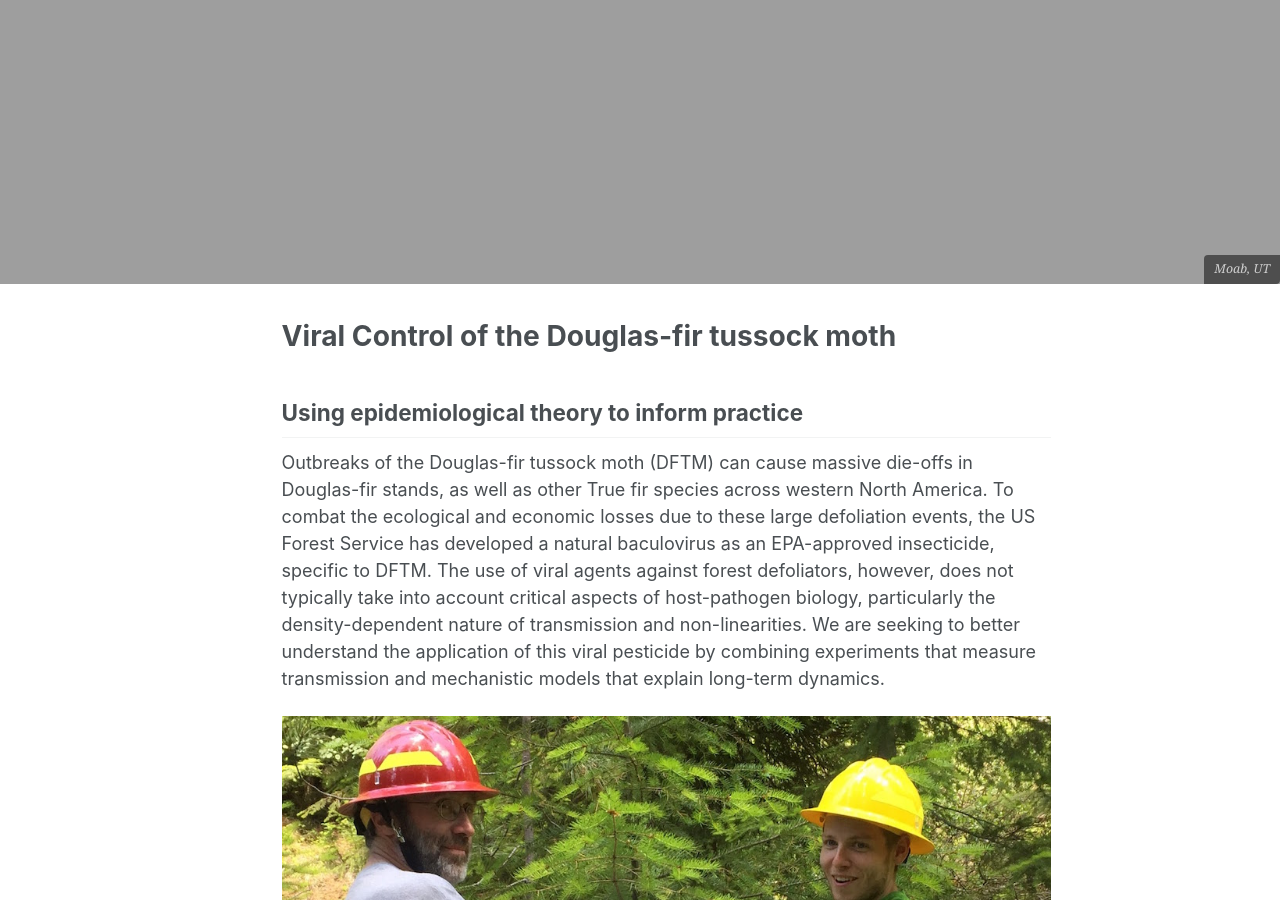
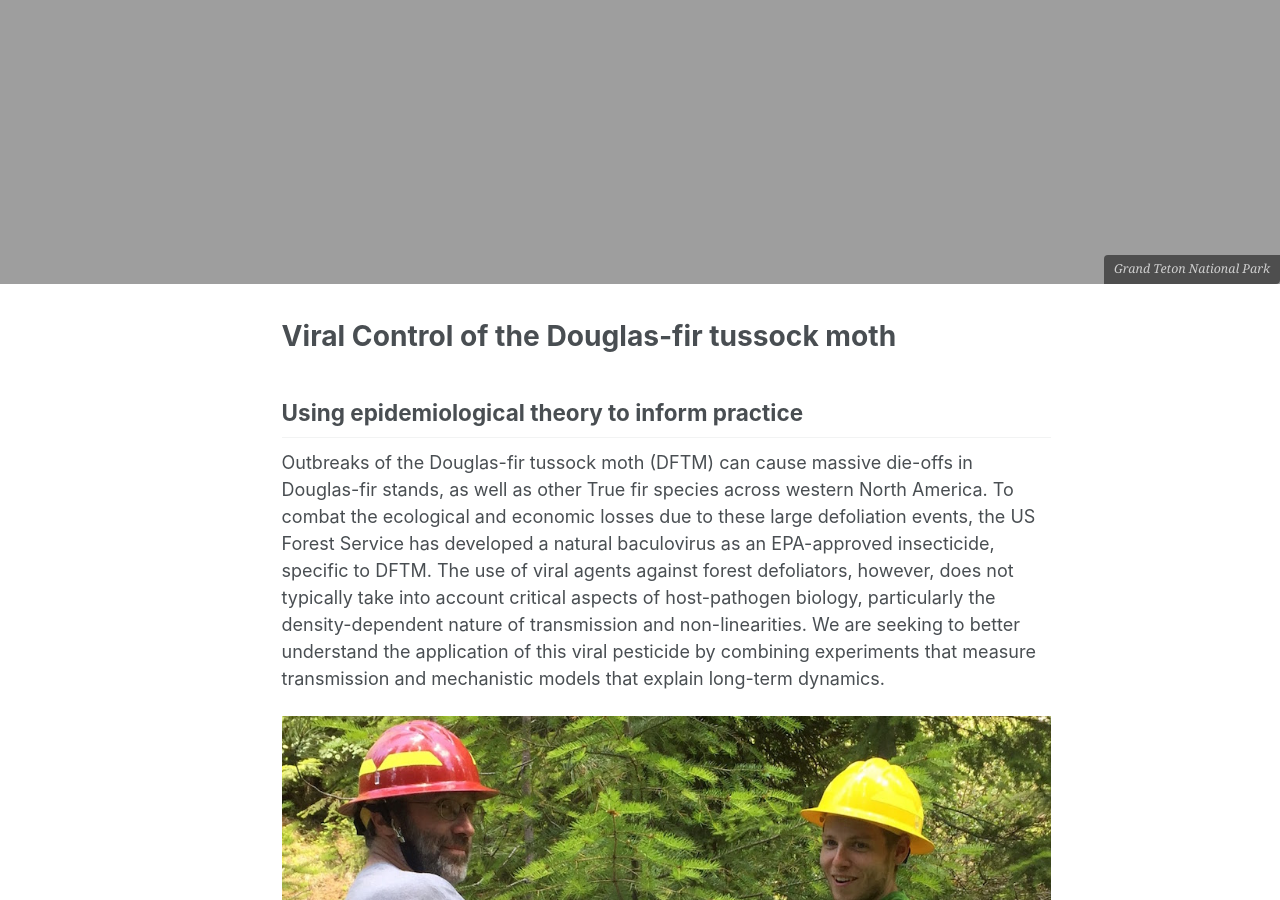
Before and after one commit to jrmihalj/jrmihalj.github.io, a Jekyll site: the page built from _pages/pest-control.md, in a window 1280 px wide and 900 px high, scrolled down 758 px. Built offline with Jekyll 4.4.1, drawn with Linux system fonts in a browser that asks for light colours.

Commit message:
viral pest control page, images again

```diff
--- a/_pages/pest-control.md
+++ b/_pages/pest-control.md
@@ -3,7 +3,7 @@ layout: single
 author_profile: false
 header:
   image: pest_header.jpg
-  caption: "*Moab, UT*"
+  caption: "*Grand Teton National Park*"
 permalink: /research/pest-control/
 ---
 
```
Also changed, not shown: 1 other file.
